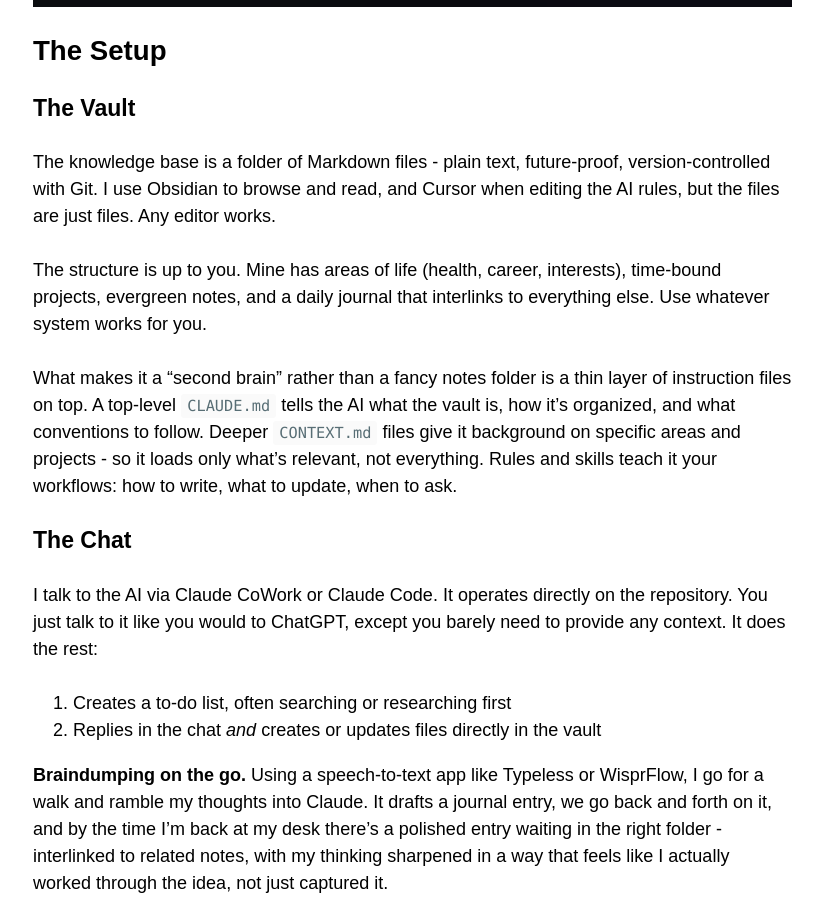
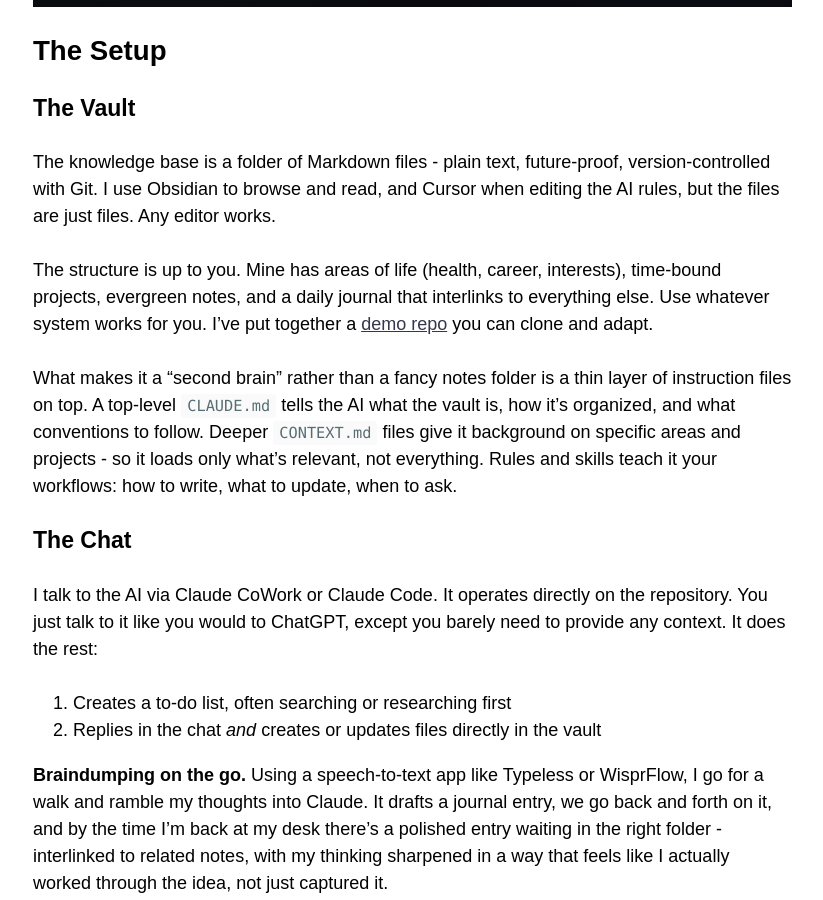
Before and after one commit to eddiesmo/eddiesmo.github.io, a Jekyll site: the page built from _posts/2026-02-21-second-brain-finally-earned-its-name.md, in a window 1280 px wide and 900 px high, scrolled down 1590 px. Shown: the whole window, without its empty margins (342-1165 px from the left). Built offline with Jekyll 4.4.1, drawn with Linux system fonts in a browser that asks for light colours; nearby versions of some CDN libraries.

Commit message:
add github link

```diff
--- a/_posts/2026-02-21-second-brain-finally-earned-its-name.md
+++ b/_posts/2026-02-21-second-brain-finally-earned-its-name.md
@@ -32,7 +32,7 @@ So we had databases that couldn't think and AI that couldn't remember. Then Clau
 
 The knowledge base is a folder of Markdown files - plain text, future-proof, version-controlled with Git. I use Obsidian to browse and read, and Cursor when editing the AI rules, but the files are just files. Any editor works.
 
-The structure is up to you. Mine has areas of life (health, career, interests), time-bound projects, evergreen notes, and a daily journal that interlinks to everything else. Use whatever system works for you.
+The structure is up to you. Mine has areas of life (health, career, interests), time-bound projects, evergreen notes, and a daily journal that interlinks to everything else. Use whatever system works for you. I've put together a [demo repo](https://github.com/eddiesmo/second-brain-demo) you can clone and adapt.
 
 What makes it a "second brain" rather than a fancy notes folder is a thin layer of instruction files on top. A top-level `CLAUDE.md` tells the AI what the vault is, how it's organized, and what conventions to follow. Deeper `CONTEXT.md` files give it background on specific areas and projects - so it loads only what's relevant, not everything. Rules and skills teach it your workflows: how to write, what to update, when to ask.
 
```
